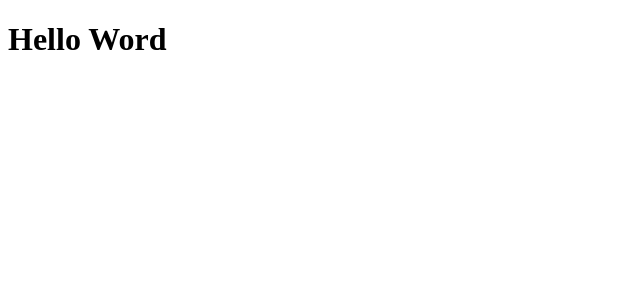
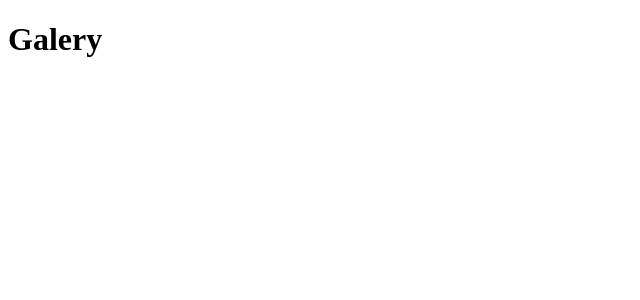
Before and after one commit to rafalstrozyk/gecko-app-front, a React (Create React App) app: page /galery in a window 1280 px wide. Shown: the top 300 px of the page, without its empty margins (0-640 px from the left). Built offline with nearby package versions, Linux system fonts and the light colour scheme.

Commit message:
Add view sites, mainTemplate(BrowserRouter)

```diff
--- a/src/App.js
+++ b/src/App.js
@@ -1,7 +1,10 @@
+import MainTemplate from 'template/mainTemplate';
+import Root from 'views/root';
+
 const App = () => (
-  <div>
-    <h1>Hello Word</h1>
-  </div>
+  <MainTemplate>
+    <Root />
+  </MainTemplate>
 );
 
 export default App;
--- /dev/null
+++ b/src/template/mainTemplate.js
@@ -0,0 +1,9 @@
+import {BrowserRouter} from 'react-router-dom';
+
+const MainTemplate = ({children}) => (
+    <BrowserRouter>
+        {children}
+    </BrowserRouter>
+)
+
+export default MainTemplate;
--- /dev/null
+++ b/src/views/eating.js
@@ -0,0 +1,7 @@
+const Eating = () => (
+    <div>
+      <h1>Eating</h1>
+    </div>
+  );
+
+  export default Eating;
--- /dev/null
+++ b/src/views/galery.js
@@ -0,0 +1,7 @@
+const Galery = () => (
+  <div>
+    <h1>Galery</h1>
+  </div>
+);
+
+export default Galery;
--- /dev/null
+++ b/src/views/home.js
@@ -0,0 +1,7 @@
+const Home = () => (
+  <div>
+    <h1>Home</h1>
+  </div>
+);
+
+export default Home;
--- /dev/null
+++ b/src/views/list.js
@@ -0,0 +1,7 @@
+const List = () => (
+    <div>
+      <h1>List</h1>
+    </div>
+  );
+
+  export default List;
--- /dev/null
+++ b/src/views/root.js
@@ -0,0 +1,25 @@
+import { Switch, Route } from 'react-router-dom';
+import Home from 'views/home';
+import List from 'views/list';
+import Galery from 'views/galery';
+import Eating from 'views/eating';
+
+const Root = () => (
+  <Switch>
+    <Route exact path="/">
+      <Home />
+    </Route>
+    <Route path="/list">
+      <List />
+    </Route>
+    <Route path="/galery">
+      <Galery />
+    </Route>
+    <Route path="/eating">
+      <Eating />
+    </Route>
+  </Switch>
+);
+
+
+export default Root;
```
